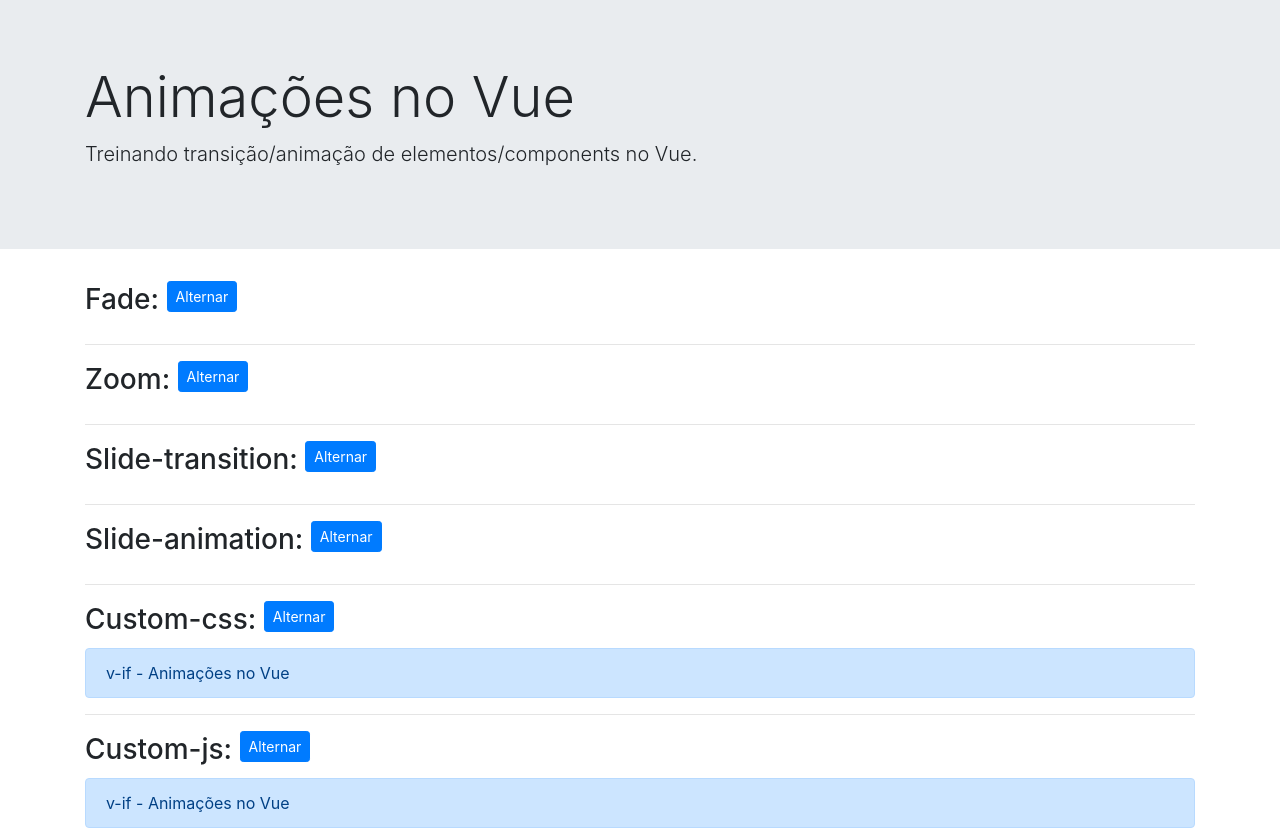
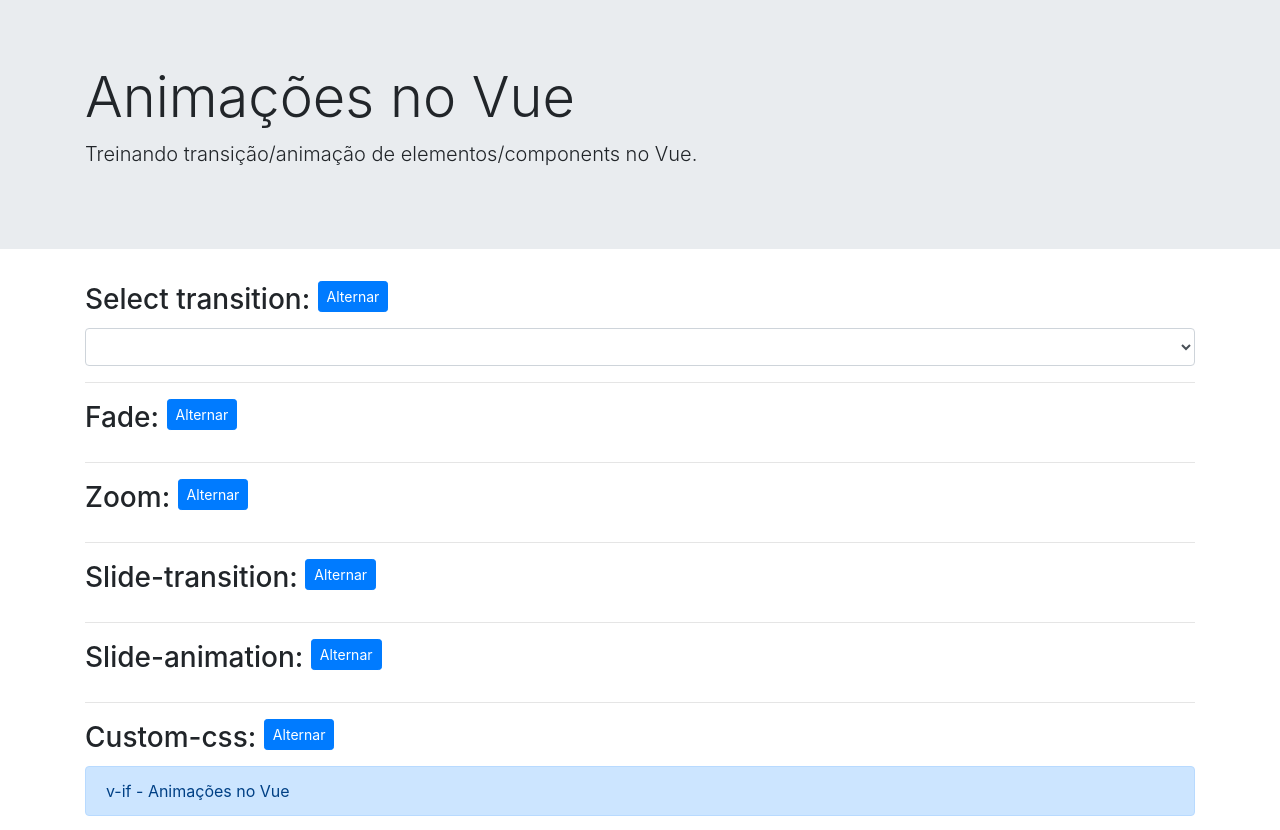
Before and after one commit to Matheus-Alpe/vue-transitions-example, a Vue app: page / in a window 1280 px wide. Shown: the top 830 px of the page. Built offline with nearby package versions, Linux system fonts and the light colour scheme.

Commit message:
feat: adde select component.

```diff
--- a/src/App.vue
+++ b/src/App.vue
@@ -8,6 +8,7 @@
         </div>
 
         <div class="container">
+            <TransitionExample select transition-name="select transition"/>
             <TransitionExample transition-name="fade" transition-type="transition"/>
             <TransitionExample transition-name="zoom" transition-type="transition"/>
             <TransitionExample transition-name="slide-transition" transition-type="transition"/>
--- a/src/components/TransitionExample.vue
+++ b/src/components/TransitionExample.vue
@@ -3,7 +3,26 @@
         <h3 class="d-inline-block title">{{ capitalizeName }}</h3>
         <button class="btn btn-primary btn-sm mb-3" @click="mostrar = !mostrar">Alternar</button>
 
-        <transition v-if="customCss"
+        <div v-if="select">
+            <div class="form-group">
+                <select class="form-control" v-model="animaticaoSelecionada">
+                    <option value="fade">Fade</option>
+                    <option value="zoom">Zoom</option>
+                    <option value="slide-transition">Slide Transition</option>
+                    <option value="slide-animation">Slide Animation</option>
+                </select>
+            </div>
+            <transition :name="animaticaoSelecionada" >
+                <div
+                    class="alert alert-primary"
+                    v-if="mostrar"
+                >
+                    v-if - Animações no Vue
+                </div>
+            </transition>
+        </div>
+
+        <transition v-else-if="customCss"
 
             appear
             appear-class=""
@@ -28,6 +47,7 @@
                 v-if="mostrar"
             >v-if - Animações no Vue</div>
         </transition>
+
         <transition v-else-if="customJs"
             appear
             @before-enter="beforeEnter"
@@ -47,6 +67,7 @@
                 v-if="mostrar"
             >v-if - Animações no Vue</div>
         </transition>
+
         <!-- <transition :name="transitionName" :type="transitionType" :duration="{ enter: 1200, leave: 500 }">  -->
         <transition v-else :name="transitionName" :type="transitionType" >
             <div
@@ -63,6 +84,7 @@
 <script>
 export default {
     props: {
+        select: Boolean,
         customCss: Boolean,
         customJs: Boolean,
         transitionName: String,
@@ -71,7 +93,8 @@
 
     data() {
         return {
-            mostrar: this.customJs || this.customCss
+            mostrar: this.customJs || this.customCss,
+            animaticaoSelecionada: ''
         }
     },
 
@@ -168,10 +191,6 @@
     --transition-duration: .7s;
 }
 
-body {
-    overflow: hidden;
-}
-
 .title {
     white-space: pre;
 }
```
